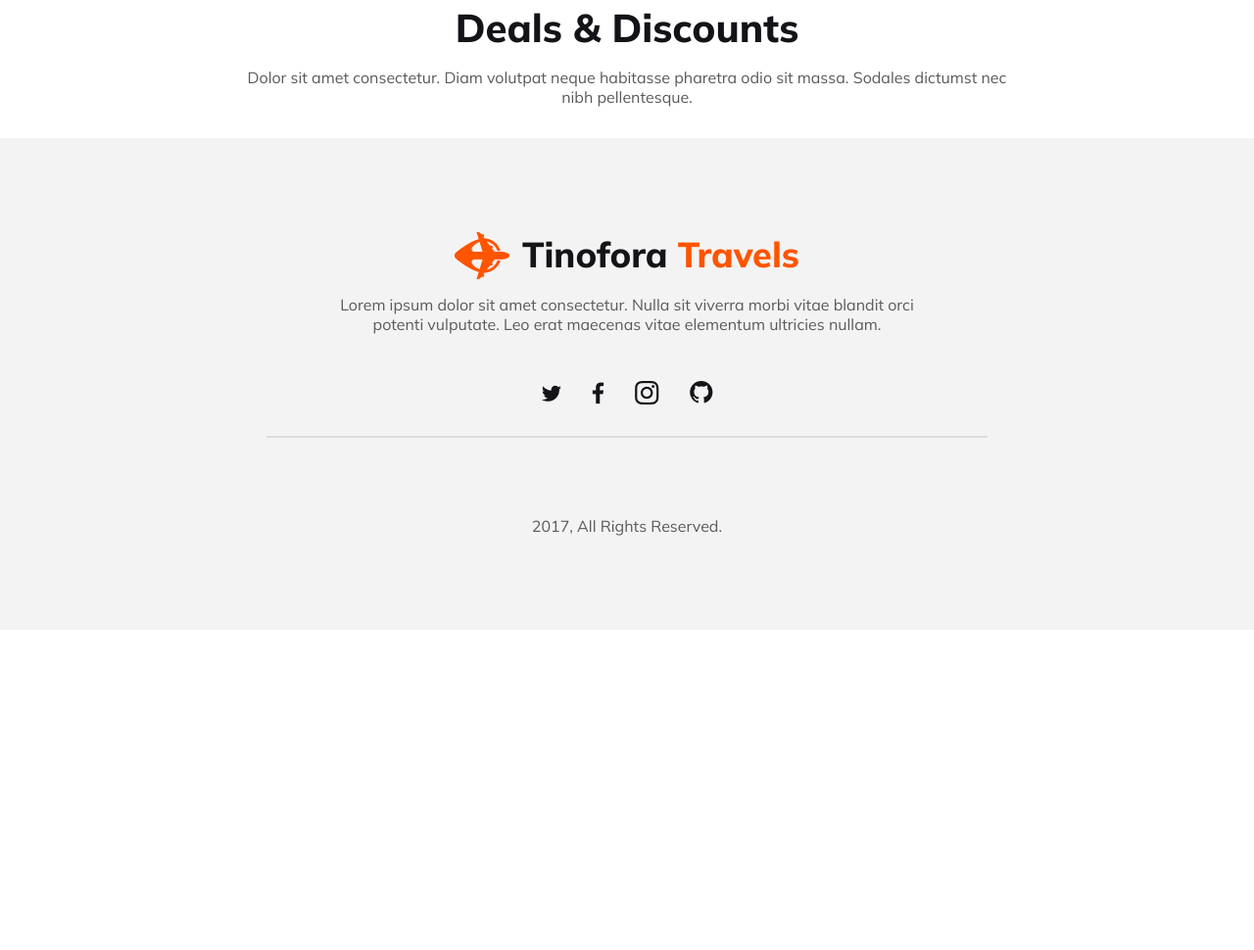
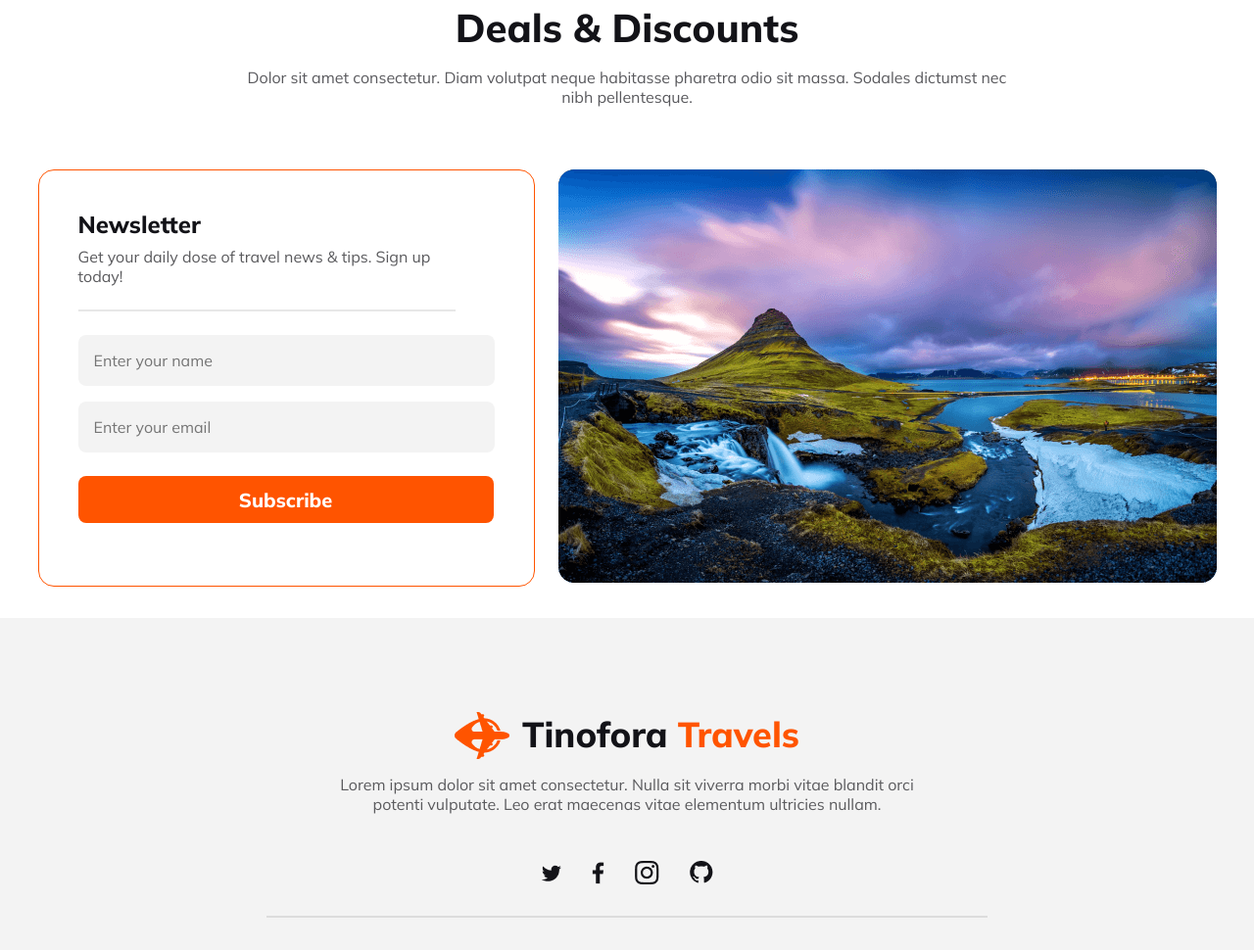
Before and after one commit to efaaz/Travel-agency-website, a plain HTML site: page index.html in a window 1280 px wide. Shown: the part 3169-4139 px from the top of the page at 98% size. Before the commit the page ends 3812 px from the top, so only its background shows below. Drawn offline with Linux system fonts and the light colour scheme.

Commit message:
Newsletter section complete.

```diff
--- a/index.html
+++ b/index.html
@@ -109,6 +109,19 @@
             </div>
             <!-- <button class="btn-primary">See All Packages</button> -->
         </section>
+        <section class="form">
+            <div class="newsletter">
+                <h3 class="form-title">Newsletter</h3>
+                <p class="form-para">Get your daily dose of travel news & tips. Sign up today!</p>
+                <div class="hr"></div>
+                <input type="text" name="" class="input-info" placeholder="Enter your name">
+                <input type="email" name="" class="input-info" placeholder="Enter your email">
+                <button class="btn-subscribe">Subscribe</button>
+            </div>
+            <div>
+              <img src="/Images/Rectangle 8 (1).png" alt="" class="form-img">
+           </div>
+        </section>
     </main>
     <footer>
         <div class="footer-logo-heading">
--- a/styles/index.css
+++ b/styles/index.css
@@ -293,9 +293,68 @@ header{
 
 
 
+/* Newsletter Section */
 
+.form{
+    display: flex;
+    gap: 1.5rem;
+    justify-content: center;
+    margin: 2rem 8rem;
+}
 
+.newsletter{
+    border-radius: 1rem;
+    border: 1px solid #FF5400;
+    padding: 2.5rem;
+}
+.form-title{
+    color: #131318;
+    font-size: 1.5rem;
+    font-weight: 800;
+    padding-bottom: 0.5rem;
+}
 
+.form-para{
+    color: #5A5A5D;
+    font-size: 1rem;
+    font-weight: 400;
+    padding-right: 4rem;
+}
+
+.hr{
+    border: 1px solid rgba(19, 19, 24, 0.10);
+    margin: 1.5rem 2.5rem 1.5rem 0rem
+}
+
+.input-info{
+    border-radius: 0.5rem;
+    background: rgba(19, 19, 24, 0.05);
+    color: rgba(19, 19, 24, 0.30);
+    font-size: 1rem;
+    font-weight: 400;
+    padding: 1rem;
+    display: block;
+    margin-top: 1rem;
+    width: 24.5625rem;
+}
+
+.btn-subscribe{
+    border-radius: 0.5rem;
+    background: #FF5400;
+
+    color: #FFF;
+    text-align: center;
+    font-size: 1.25rem;
+    font-weight: 800;
+    border: none;
+    width: 26.5rem;
+    height: 3rem;
+    margin-top: 1.5rem;
+}
+
+.form-img{
+
+}
 
 /* Footer Section */
 
```
